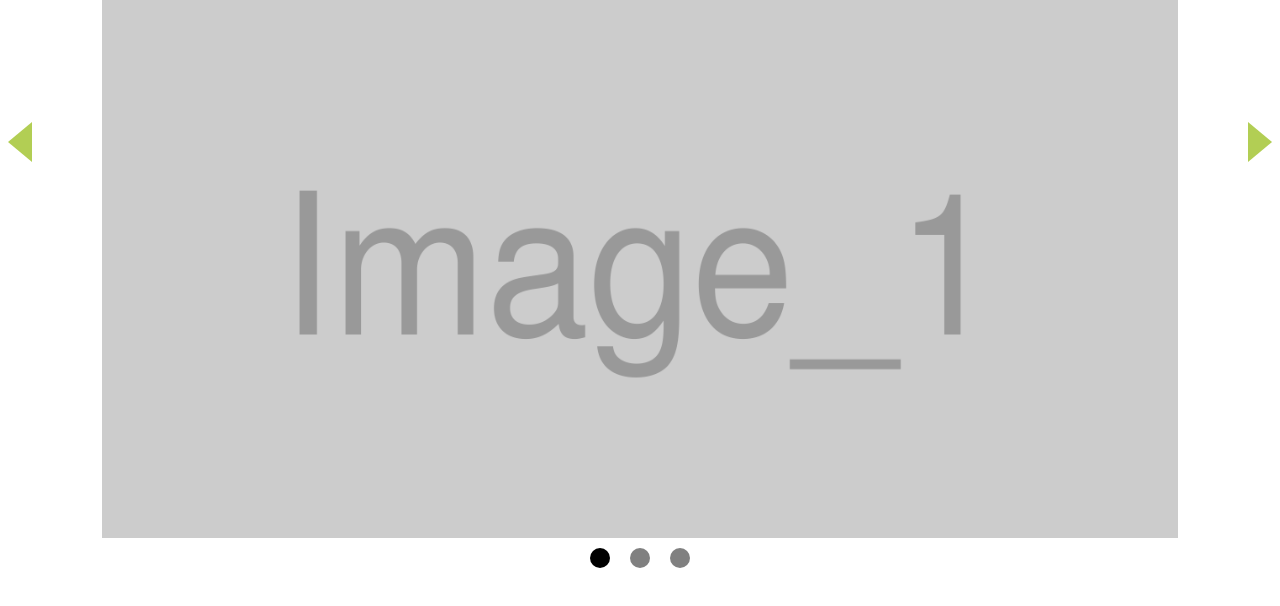
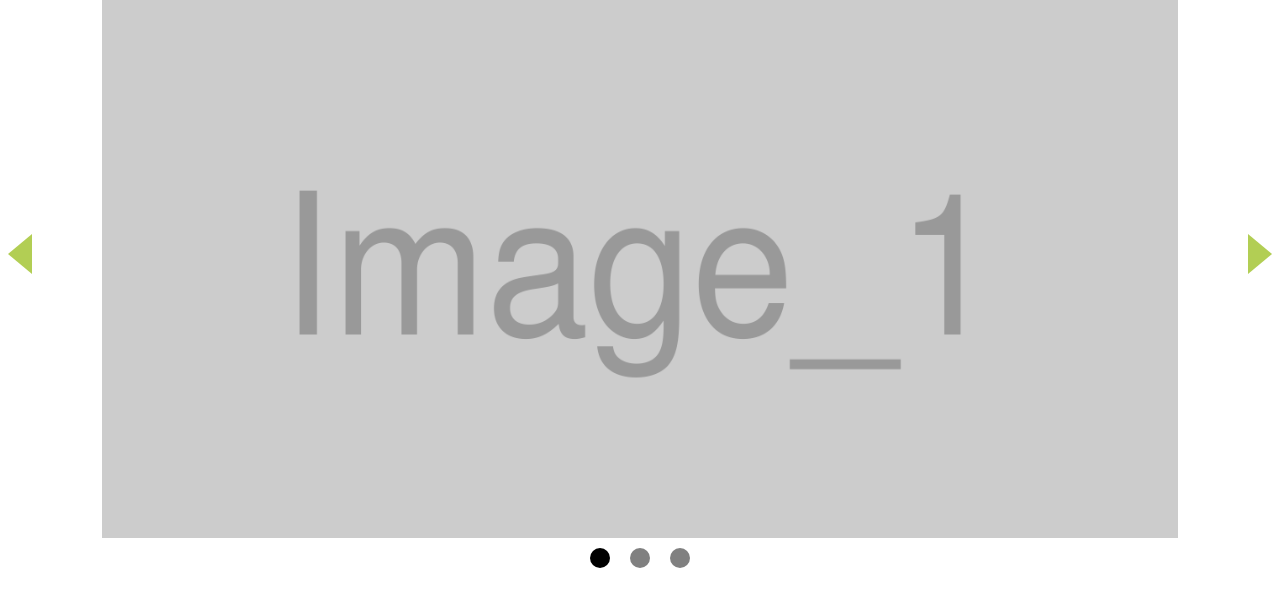
Before and after one commit to horiyasu17/angular_carousel, a plain HTML site: page index.html in a window 1280 px wide. Drawn offline with nearby package versions, Linux system fonts and the light colour scheme.

Commit message:
repair arrow button

```diff
--- a/css/style.css
+++ b/css/style.css
@@ -57,7 +57,6 @@
 
 .arrowButton {
     position: absolute;
-    top: 130px;
     z-index: 6;
     border-right: 20px solid transparent;
     border-bottom: 24px solid #b2ce54;
--- a/js/imageCarousel.js
+++ b/js/imageCarousel.js
@@ -139,8 +139,8 @@ directive('imageSlider', function(ImageSlideService, $interval) {
             + '<li ng-repeat="img in imageList" ng-show="$index == currentIndex" ng-class="{active: $index == currentIndex}" class="slide-animation" item-index="{{$index}}"><a><img ng-src="{{img.src}}"></a></li>'
             + '</ul>'
             + '</div>'
-            + '<div ng-click="movePrev()" class="leftArrow arrowButton"></div>'
-            + '<div ng-click="moveNext()" class="rightArrow arrowButton"></div>'
+            + '<div ng-click="movePrev()" ng-show="isMultiple()" class="leftArrow arrowButton"></div>'
+            + '<div ng-click="moveNext()" ng-show="isMultiple()" class="rightArrow arrowButton"></div>'
             + '<ul class="navigationPoint">'
             + '<li ng-repeat="point in imageList" ng-class="{activePoint: currentIndex == $index}">'
             + '</ul>'
@@ -165,6 +165,7 @@ directive('imageSlider', function(ImageSlideService, $interval) {
             ImageSlideService.setImageSizeObject({'width': imageWidth, 'height': imageHeight});
             ImageSliderController.imageSizeObject = ImageSlideService.getImageSizeObject();
             $imageArea.css({'height': ImageSliderController.imageSizeObject.height});
+            $(".arrowButton").css('top', ImageSliderController.imageSizeObject.height * 0.45);
 
             //左へスライド、現在のインデックスを格納
             var autoSlide = function() {
@@ -186,6 +187,11 @@ directive('imageSlider', function(ImageSlideService, $interval) {
                 ImageSlideService.slideRight();
                 $scope.currentIndex = ImageSlideService.getCurrentIndex();
                 slideInterval = $interval(autoSlide, 8000);
+            };
+
+            //イメージ数が1つだけか判定
+            $scope.isMultiple = function() {
+                return ImageSlideService.totalImageCount > 1;
             };
 
             //オートスライド
```
